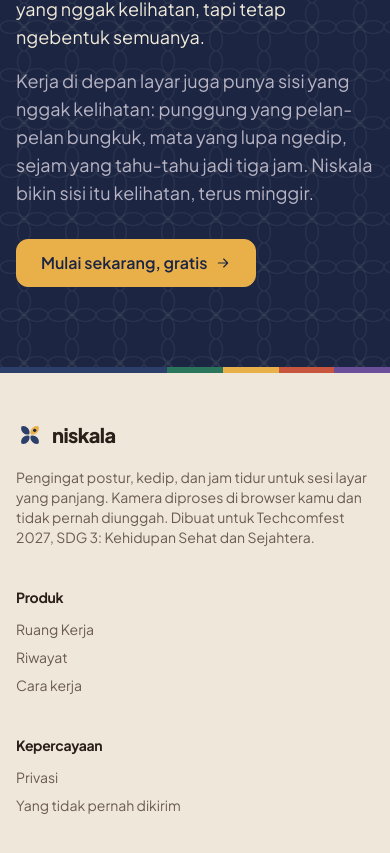
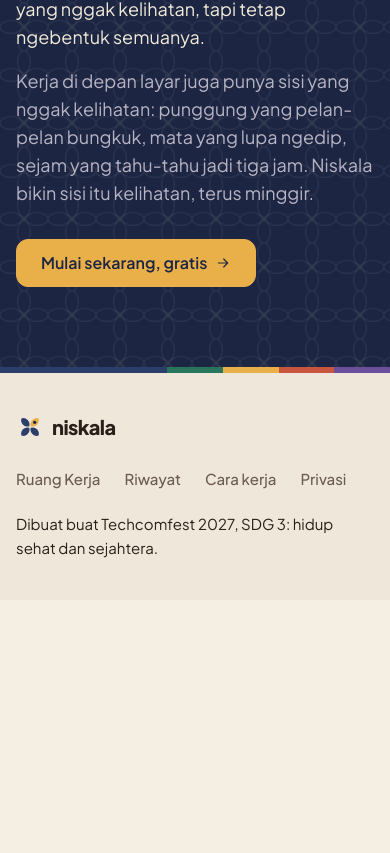
Before and after one commit to Ariffansyah/niskala, a Next.js app: page / in a window 390 px wide. Shown: the part 7733-8586 px from the top of the page. After the commit the page ends 8333 px from the top, so only its background shows below. Built offline with nearby package versions, Linux system fonts and the light colour scheme; no server answers.

Commit message:
ui(footer): one line of logo, links and credit at body size

```diff
--- a/components/site-footer.tsx
+++ b/components/site-footer.tsx
@@ -1,22 +1,11 @@
 import Link from 'next/link';
 import { Logo } from './logo';
 
-const GROUPS = [
-  {
-    title: 'Produk',
-    links: [
+const LINKS = [
   { href: '/app', label: 'Ruang Kerja' },
   { href: '/riwayat', label: 'Riwayat' },
   { href: '/#cara-kerja', label: 'Cara kerja' },
-    ],
-  },
-  {
-    title: 'Kepercayaan',
-    links: [
   { href: '/privasi', label: 'Privasi' },
-      { href: '/#privasi', label: 'Yang tidak pernah dikirim' },
-    ],
-  },
 ];
 
 export default function SiteFooter() {
@@ -30,28 +19,18 @@ export default function SiteFooter() {
         <span className="flex-1 bg-mengkudu" />
         <span className="flex-1 bg-ungu" />
       </div>
-      <div className="mx-auto grid max-w-6xl gap-10 px-4 py-12 sm:px-8 md:grid-cols-[1.4fr_1fr_1fr]">
-        <div className="max-w-sm">
+      <div className="mx-auto flex max-w-6xl flex-wrap items-center gap-x-10 gap-y-5 px-4 py-10 sm:px-8">
+        <Link href="/" aria-label="Beranda Niskala" className="rounded-lg">
           <Logo />
-          <p className="mt-3 text-sm text-muted text-pretty">
-            Pengingat postur, kedip, dan jam tidur untuk sesi layar yang panjang. Kamera diproses di browser kamu dan tidak
-            pernah diunggah. Dibuat untuk Techcomfest 2027, SDG 3: Kehidupan Sehat dan Sejahtera.
-          </p>
-        </div>
-        {GROUPS.map((g) => (
-          <nav key={g.title} aria-label={g.title}>
-            <h2 className="text-sm">{g.title}</h2>
-            <ul className="mt-3 space-y-2 text-sm text-muted">
-              {g.links.map((l) => (
-                <li key={l.href}>
-                  <Link href={l.href} className="hover:text-ink">
+        </Link>
+        <nav aria-label="Tautan bawah" className="flex flex-wrap gap-x-6 gap-y-2 font-medium">
+          {LINKS.map((l) => (
+            <Link key={l.href} href={l.href} className="text-muted hover:text-ink">
               {l.label}
             </Link>
-                </li>
           ))}
-            </ul>
         </nav>
-        ))}
+        <p className="md:ml-auto">Dibuat buat Techcomfest 2027, SDG 3: hidup sehat dan sejahtera.</p>
       </div>
     </footer>
   );
```
Lines whose indentation alone changed are shown as unchanged.
